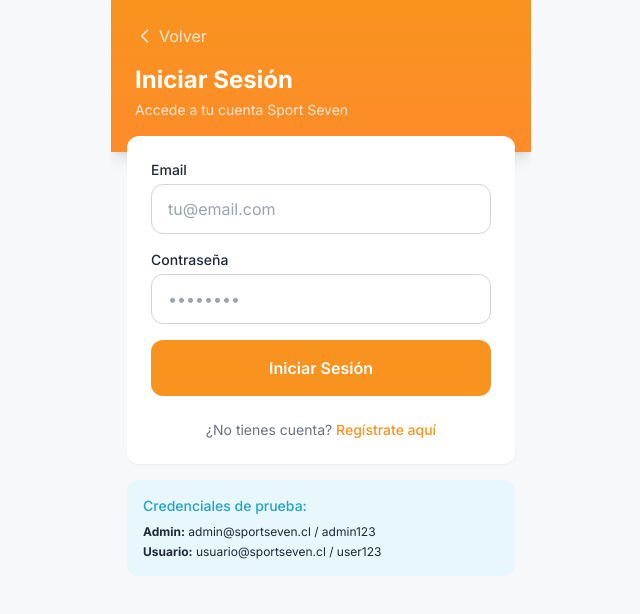
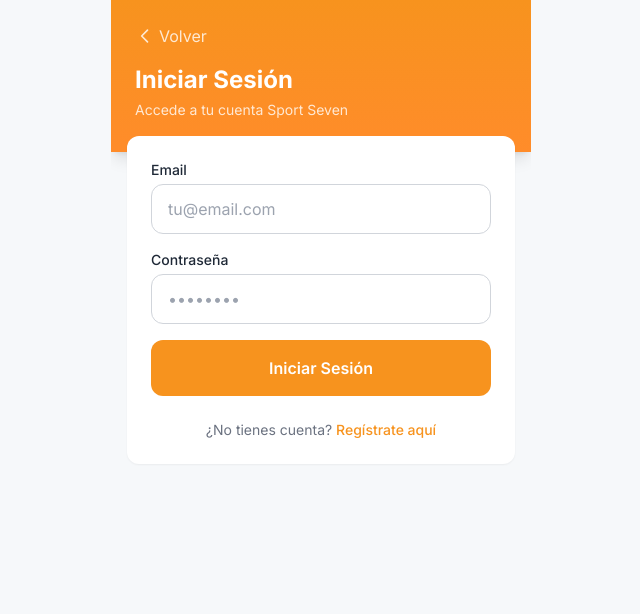
Before and after one commit to erickmatiasdiaz-cmyk/sport_seven, a Next.js app: page /login in a window 1280 px wide. Shown: the top 614 px of the page, without its empty margins (319-959 px from the left). Built offline with nearby package versions, Linux system fonts and the light colour scheme.

Commit message:
Remove demo credentials from login

```diff
--- a/app/login/page.tsx
+++ b/app/login/page.tsx
@@ -100,15 +100,6 @@ export default function LoginPage() {
             </p>
           </div>
         </div>
-
-        {/* Demo credentials */}
-        <div className="bg-[#E8F7FB] rounded-xl p-4 mt-4">
-          <p className="text-sm font-medium text-[#1FA3C8] mb-2">Credenciales de prueba:</p>
-          <div className="text-xs text-[#1F2937] space-y-1">
-            <p><strong>Admin:</strong> admin@sportseven.cl / admin123</p>
-            <p><strong>Usuario:</strong> usuario@sportseven.cl / user123</p>
-          </div>
-        </div>
       </div>
     </div>
   );
```
